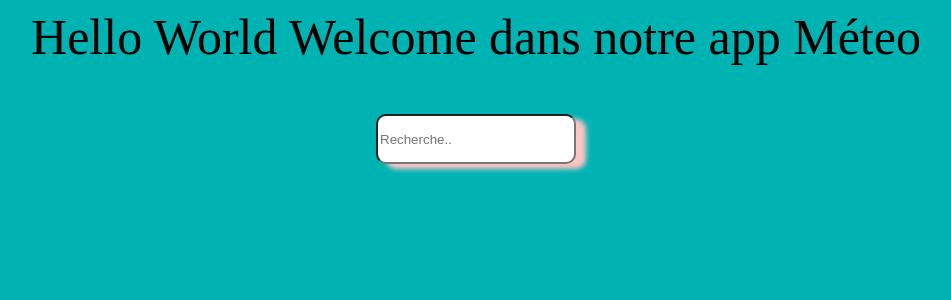
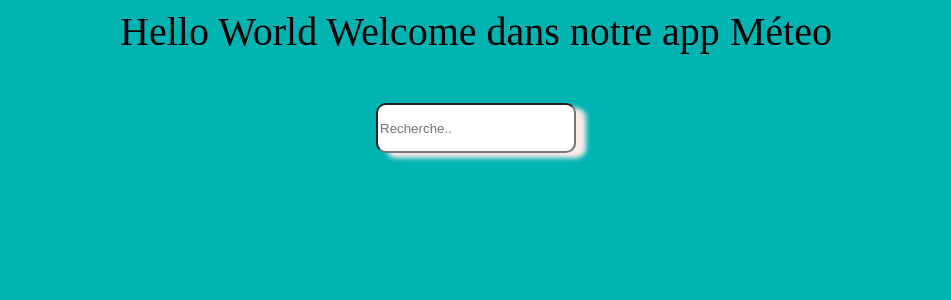
Before and after one commit to Deflandrenassim/meteo, a Vue app: page / in a window 1280 px wide. Shown: the top 300 px of the page, without its empty margins (164-1115 px from the left). Built offline with nearby package versions, Linux system fonts and the light colour scheme.

Commit message:
My application works

```diff
--- a/package.json
+++ b/package.json
@@ -9,6 +9,7 @@
   },
   "dependencies": {
     "core-js": "^3.6.5",
+    "font-awesome": "^4.7.0",
     "vue": "^2.6.11"
   },
   "devDependencies": {
--- a/src/components/HelloWorld.vue
+++ b/src/components/HelloWorld.vue
@@ -15,17 +15,18 @@
     </div>
 
     <div class="container" v-if="typeof weather.main != 'undefined'">
+
+       <div class="date">
+        {{ dateBuilder() }}
+       </div>
+
       <div class="geo">
         {{ weather.name }}, {{ weather.sys.country }}
         </div>
 
         <div class="temp">
-          {{ Math.round(weather.main.temp) }} ° D
+          {{ Math.round(weather.main.temp) }} °
         </div>
-
-      <div class="date">
-        {{ dateBuilder() }}
-      </div>
 
     </div>
   </div>
@@ -81,12 +82,14 @@ export default {
   display: flex;
   text-align: center;
   flex-direction: column;
-  font-size: 50px;
+  font-size: 40px;
 }
 body{
   background-color: rgb(0, 179, 179);
 }
-
+.container{
+  margin-top: 5rem;
+}
 .titre{
  display: flex;
  justify-content: center;
@@ -98,11 +101,12 @@ body{
 }
 
 .input{
-  border-radius:  10px;
+  border-radius: 10px;
   height: 50px;
   width: 200px;
-  box-shadow: 10px 5px 5px rgb(255, 196, 196);
+  box-shadow: 10px 5px 5px rgb(255, 234, 234);
 }
-
-
+.btn{
+  border-radius: 50%;
+}
 </style>
```
Also changed, not shown: 1 other file (tests, documents, lock files or other folders).
